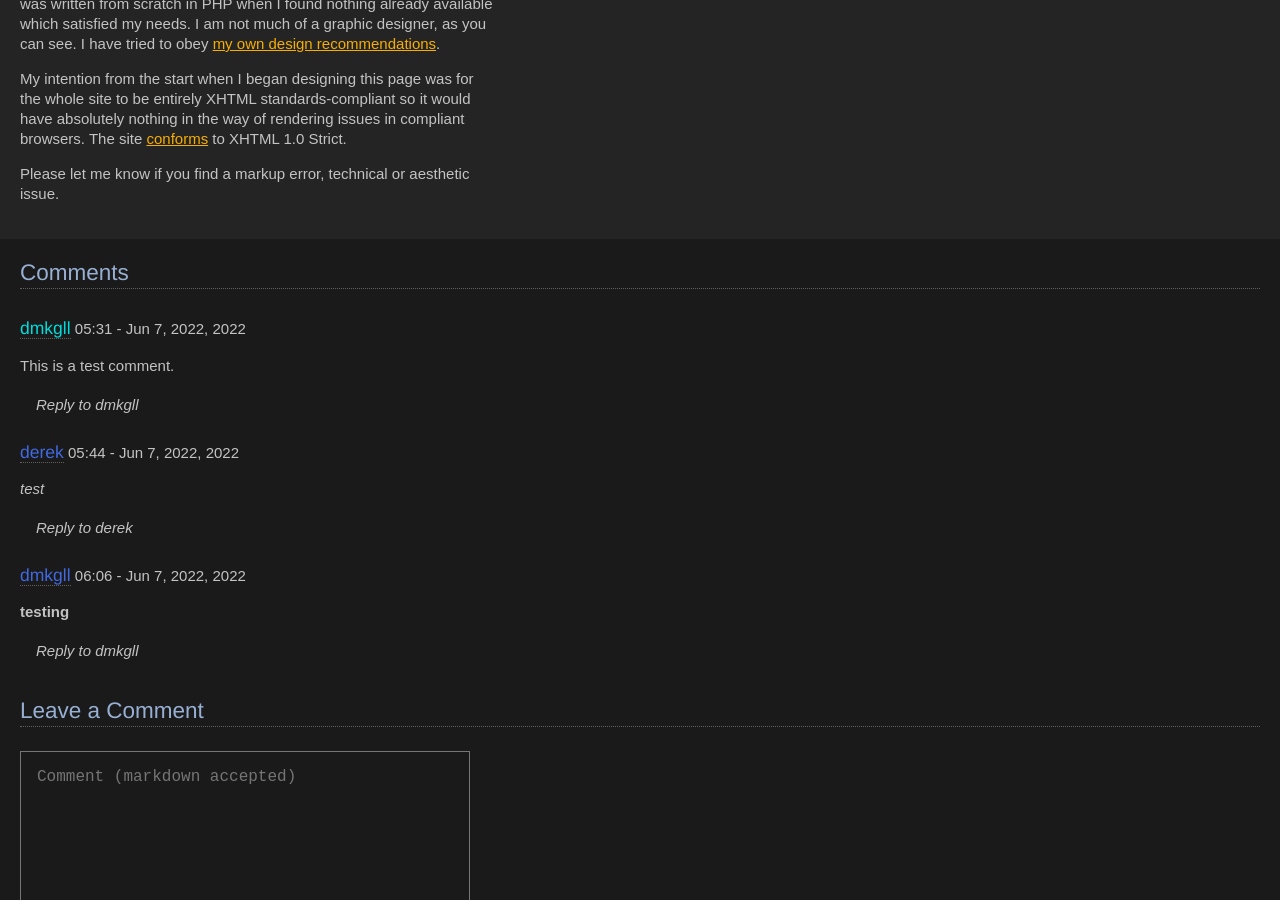
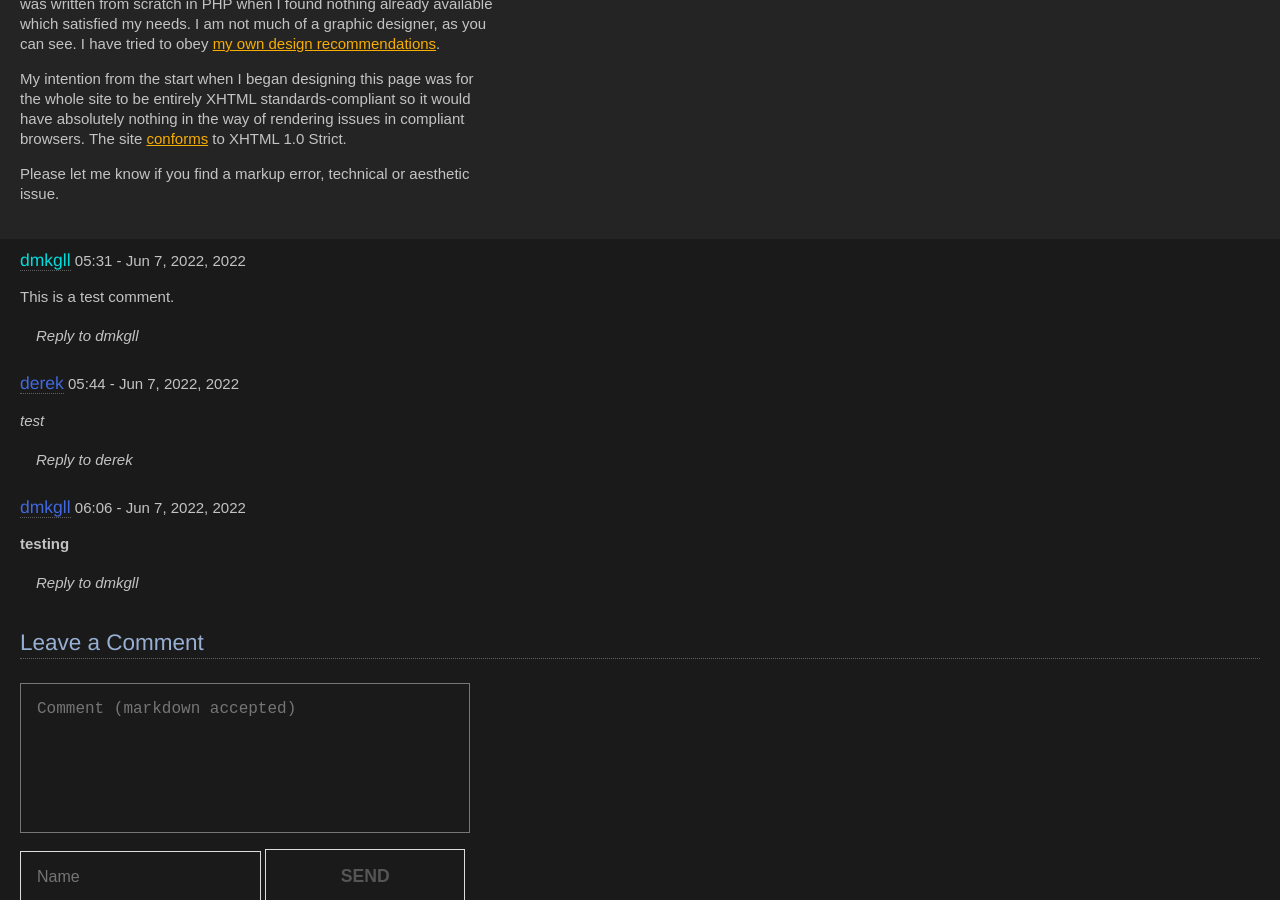
Before and after one commit to dmkgll/dmkgll, a Jekyll site: the page built from _posts/2022-06-06-test.md, in a window 1280 px wide and 900 px high, scrolled down 1634 px. Built offline with Jekyll 4.4.1, drawn with Linux system fonts in a browser that asks for light colours.

Commit message:
Update comments.html

```diff
--- a/_includes/comments.html
+++ b/_includes/comments.html
@@ -2,7 +2,7 @@
 <section class="comments">
   {% if site.data.comments[page.slug] %}
   <div>
-    <h2>Comments</h2>
+   <!-- <h2>Comments</h2>-->
     {% include comment-list.html %}
   </div>
   {% endif %}
```
